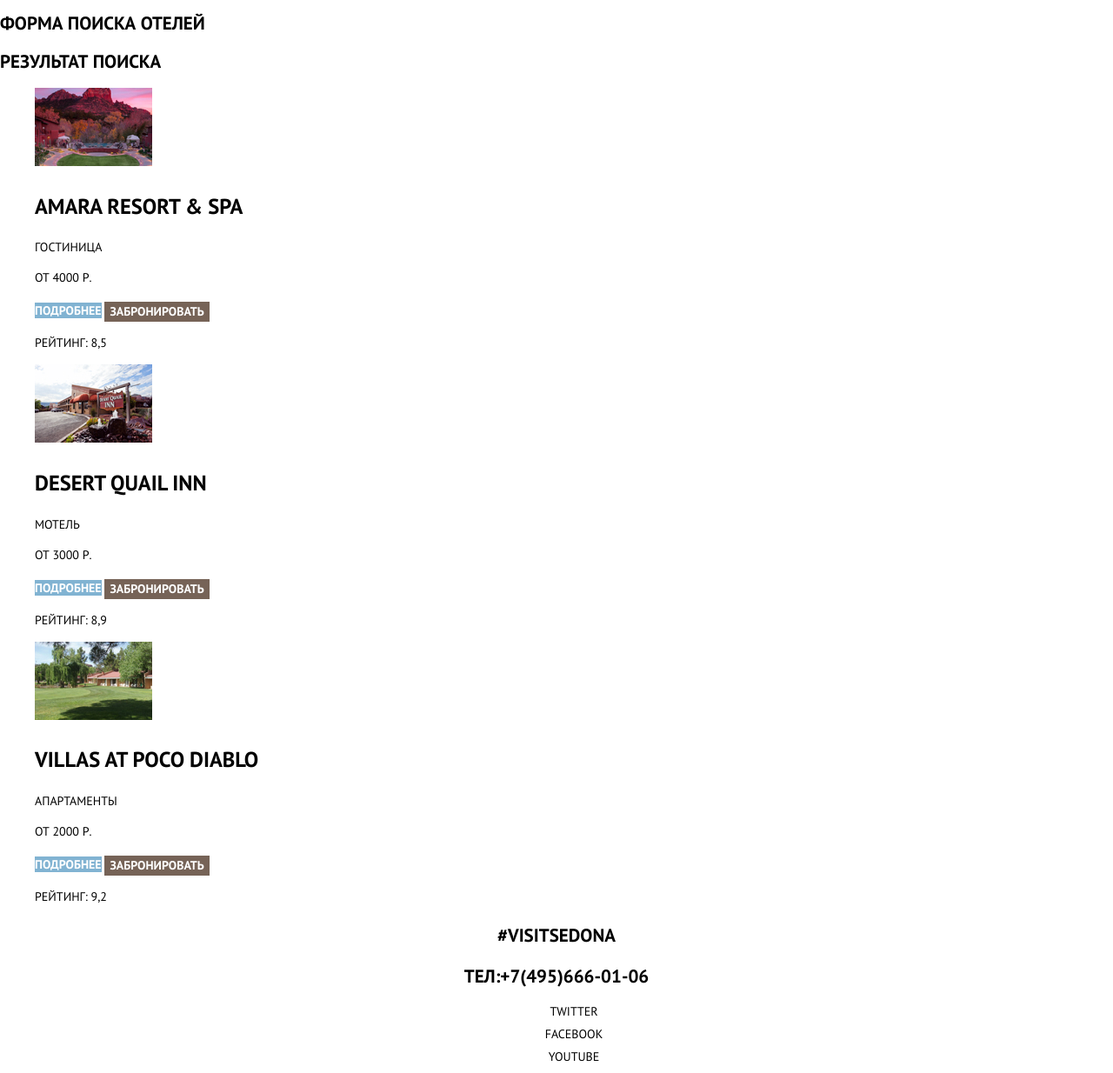
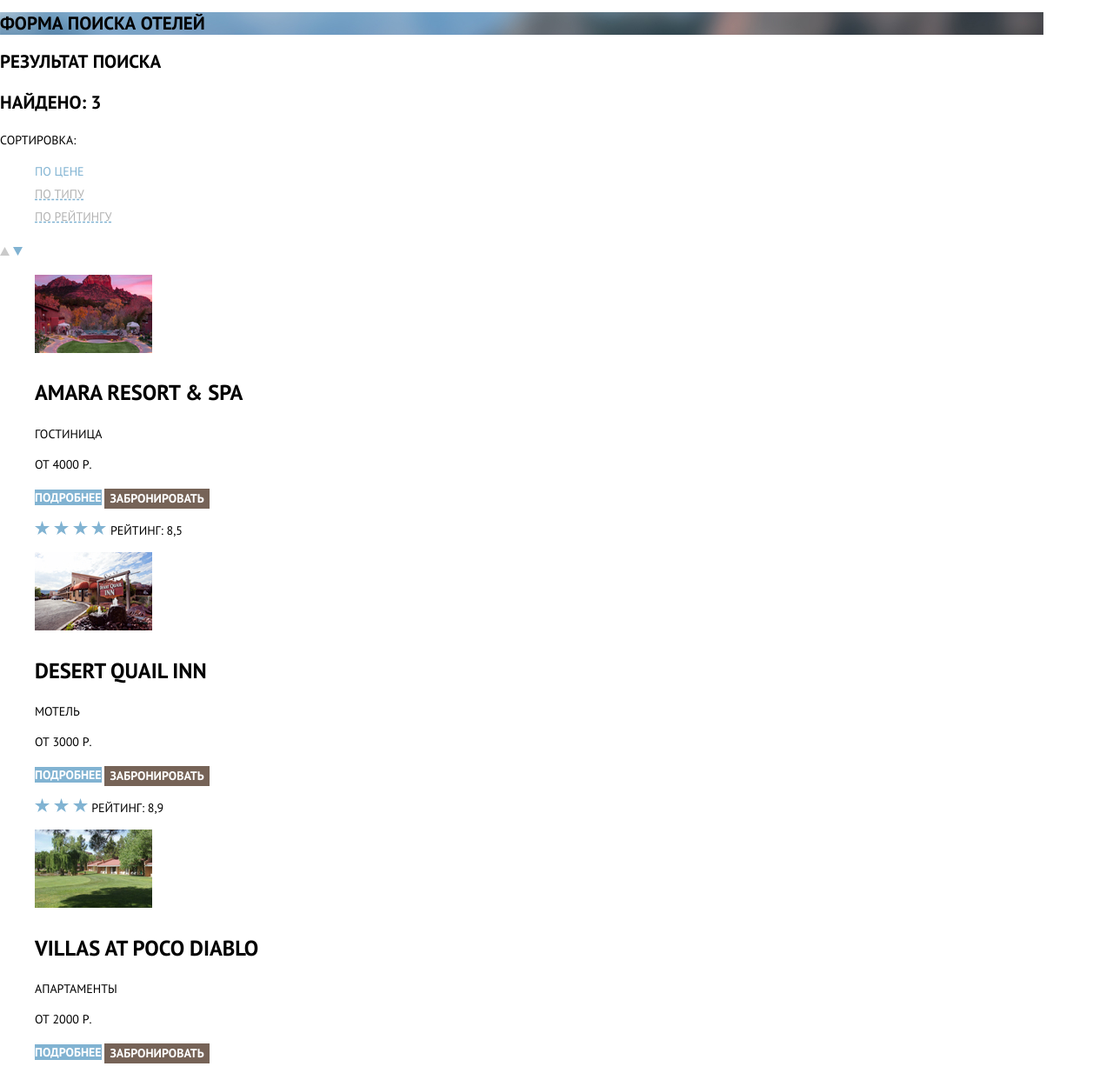
Before and after one commit to anastasiiguz/1402343-sedona-29, a plain HTML site: page catalog.html in a window 1280 px wide. Shown: the part 239-1473 px from the top of the page at 87% size. Drawn offline with Linux system fonts and the light colour scheme.

Commit message:
Графика всех страниц

```diff
--- a/catalog.html
+++ b/catalog.html
@@ -25,11 +25,28 @@
   </header>
   <main class="catalog-container">
     <h1 class="visually-hidden">Отели</h1>
-    <h2 class="visually-hidden">Форма поиска отелей</h2>
     <section class="filter">
+      <h2 class="visually-hidden">Форма поиска отелей</h2>
     </section>
     <section class="search-results">
-      <h2 class="visually-hidden">Результат поиска</h2>
+      <div class="search-container">
+        <h2 class="visually-hidden">Результат поиска</h2>
+        <h3>Найдено: 3</h3>
+        <p class="sort">Сортировка:</p>
+        <ul class="sort-list">
+          <li class="active-item">
+            <a href="">По цене</a>
+          </li>
+          <li class="sort-item">
+            <a href="">По типу</a>
+          </li>
+          <li class="sort-item">
+            <a href="">По рейтингу</a>
+          </li>
+        </ul>
+        <img src="img/icon-up-dir.svg" alt="" width="11" height="10">
+        <img src="img/icon-down-dir.svg" alt="" width="11" height="10">
+      </div>
       <ul class="hotels">
         <li class="hotel-item">
           <p>
@@ -46,7 +63,13 @@
             <a class="more" href="">Подробнее</a>
             <button class="button button-booking" type="button">Забронировать</button>
           </p>
-          <p class="rate">Рейтинг: 8,5</p>
+          <div class="rate">
+            <img src="img/star.svg" alt="" width="18" height="17">
+            <img src="img/star.svg" alt="" width="18" height="17">
+            <img src="img/star.svg" alt="" width="18" height="17">
+            <img src="img/star.svg" alt="" width="18" height="17">
+            <span>Рейтинг: 8,5</span>
+          </div>
         </li>
         <li class="hotel-item">
           <p>
@@ -63,7 +86,12 @@
             <a class="more" href="">Подробнее</a>
             <button class="button button-booking" type="button">Забронировать</button>
           </p>
-          <p class="rate">Рейтинг: 8,9</p>
+          <div class="rate">
+            <img src="img/star.svg" alt="" width="18" height="17">
+            <img src="img/star.svg" alt="" width="18" height="17">
+            <img src="img/star.svg" alt="" width="18" height="17">
+            <span>Рейтинг: 8,9</span>
+          </div>
         </li>
         <li class="hotel-item">
           <p>
@@ -80,7 +108,11 @@
             <a class="more" href="">Подробнее</a>
             <button class="button button-booking" type="button">Забронировать</button>
           </p>
-          <p class="rate">Рейтинг: 9,2</p>
+          <div class="rate">
+            <img src="img/star.svg" alt="" width="18" height="17">
+            <img src="img/star.svg" alt="" width="18" height="17">
+            <span>Рейтинг: 9,2</span>
+          </div>
         </li>
       </ul>
     </section>
@@ -94,9 +126,18 @@
     </div>
     <div class="socials">
       <ul>
-        <li><a class="social-button" href="">Twitter</a></li>
-        <li><a class="social-button" href="">Facebook</a></li>
-        <li><a class="social-button" href="">YouTube</a></li>
+        <li><a class="social-button" href="">
+            Twitter
+            <img src="img/twitter.svg" alt="" width="17" height="15">
+          </a></li>
+        <li><a class="social-button" href="">
+            Facebook
+            <img src="img/fb-icon.svg" alt="" width="12" height="22">
+          </a></li>
+        <li><a class="social-button" href="">
+            YouTube
+            <img src="img/youtube.svg" alt="" width="20" height="16">
+          </a></li>
       </ul>
     </div>
     <p class="creators-link">
--- a/css/style.css
+++ b/css/style.css
@@ -73,7 +73,7 @@ img {
   color: var(--black-opacity);
 }
 
-.welcome-image img {
+.welcome-image {
   background-image: url(../img/background-photo.png);
   background-size: 1200px 509px;
   background-position: center;
@@ -169,6 +169,44 @@ img {
   color: var(--white-opacity);
 }
 
+.filter {
+  background-image: url(../img/background.jpg);
+  background-repeat: no-repeat;
+}
+
+.search-container h3 {
+  font-size: 21px;
+  line-height: 26px;
+  font-weight: 700;
+}
+
+.sort {
+  font-size: 12;
+  line-height: 18px;
+  font-weight: 400;
+}
+
+.sort-item a {
+  font: inherit;
+  color: var(--black-opacity);
+  text-decoration: underline dashed var(--main-color);
+}
+
+.sort-item a:hover,
+.sort-item a:focus {
+  color: var(--main-color);
+}
+
+.sort-item a:active {
+  color: var(--basic-black);
+}
+
+.active-item a {
+  color: var(--main-color);
+  text-decoration: none;
+}
+
+.sort-list,
 .hotels {
   list-style: none;
 }
@@ -237,6 +275,10 @@ img {
   text-align: center;
 }
 
+.social-button {
+  background-color: var(--main-color);
+}
+
 .creators-link {
   font-size: 14px;
   line-height: 26px;
```
Also changed, not shown: index.html (+15 -6 lines).
